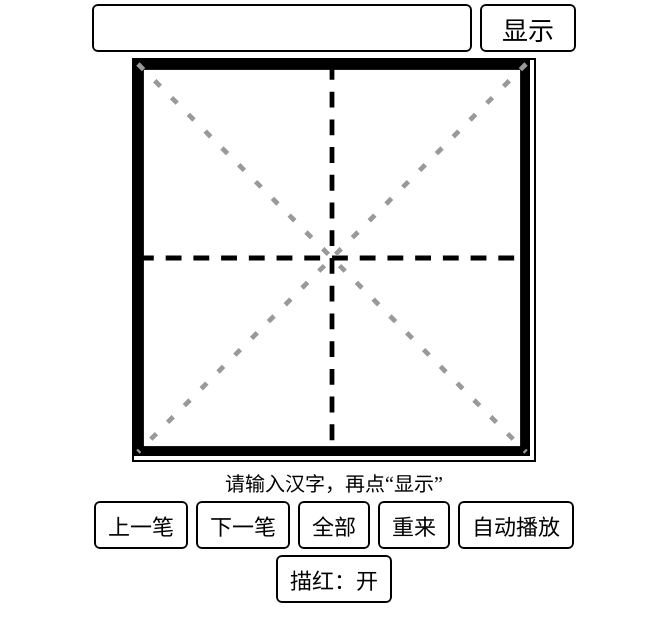
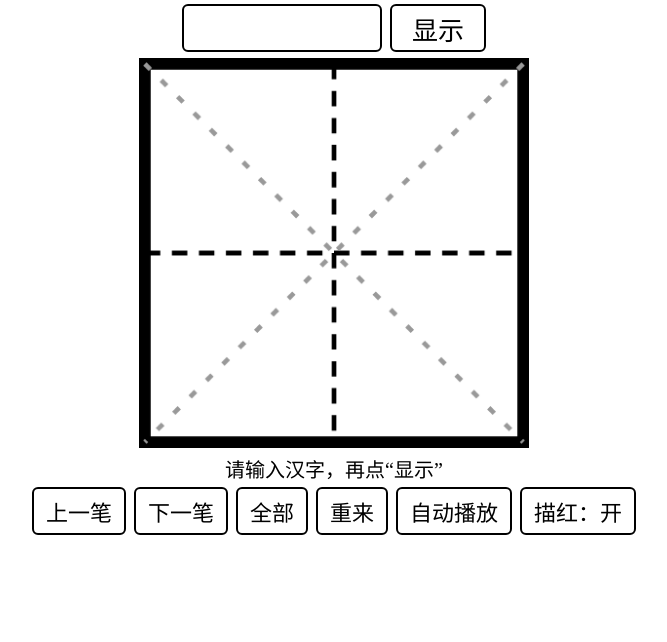
Before and after one commit to FloodLi/hanzi-writer, a plain HTML site: page index.html in a window 1280 px wide. Shown: the whole page, without its empty margins (306-973 px from the left). Drawn offline with Linux system fonts and the light colour scheme.

Commit message:
Update index.html

```diff
--- a/index.html
+++ b/index.html
@@ -8,33 +8,36 @@
 <title>汉字笔顺 · 田字格</title>
 <style>
   /* 为 Kindle 电子墨水屏设计：纯黑白、高对比、无动画、大按钮 */
-  html, body { margin: 0; padding: 0; background: #fff; color: #000;
-    font-family: "Songti SC", SimSun, serif; }
-  #wrap { width: 100%; max-width: 600px; margin: 0 auto; padding: 4px 0; text-align: center; }
+  html, body { margin: 0; padding: 0; width: 100%; height: 100%; overflow: hidden;
+    background: #fff; color: #000; font-family: "Songti SC", SimSun, serif; }
+  #wrap { width: 100%; height: 100%; overflow: hidden; padding: 4px 0; text-align: center;
+    box-sizing: border-box; }
+  form { margin: 0; padding: 0; }
   #bar input, #bar button { box-sizing: border-box; height: 48px; margin: 0 2px;
     vertical-align: middle; font-size: 26px; border: 2px solid #000; }
-  #bar input { width: 380px; padding: 0 8px; text-align: center; background: #fff;
+  #bar input { width: 200px; padding: 0 8px; text-align: center; background: #fff;
     border-radius: 6px; }
   #bar button { padding: 0 20px; }
   button { font-size: 22px; padding: 6px 12px; margin: 3px 2px; background: #fff;
     color: #000; border: 2px solid #000; border-radius: 6px; }
   button.on { background: #000; color: #fff; }
-  #board { width: 400px; height: 400px; margin: 6px auto; border: 2px solid #000; }
-  #board canvas { display: block; }
+  #board { width: 396px; height: 396px; margin: 6px auto; border: 2px solid #000; }
+  #board canvas { display: block; width: 100%; height: 100%; }
   #info { font-size: 20px; margin: 2px 0; height: 1.4em; overflow: hidden; }
   #chars { margin: 2px 0; }
   #steps { margin-top: 6px; text-align: left; font-size: 0; }
-  .step { display: inline-block; width: 90px; height: 90px; margin: 3px 4px;
+  #steps { overflow: hidden; }
+  .step { display: inline-block; width: 15%; margin: 0.6% 0.8%;
     border: 1px solid #000; vertical-align: top; }
-  .step canvas { display: block; }
+  .step canvas { display: block; width: 100%; height: auto; }
 </style>
 </head>
 <body>
 <div id="wrap">
-  <div id="bar">
-    <input id="txt" type="text" value="" maxlength="8">
-    <button id="go">显示</button>
-  </div>
+  <form id="bar" action="#" onsubmit="return false;">
+    <input id="txt" type="text" value="" maxlength="8" autocomplete="off" autocorrect="off" autocapitalize="off">
+    <button id="go" type="button">显示</button>
+  </form>
   <div id="chars"></div>
   <div id="board"><canvas id="cv" width="396" height="396"></canvas></div>
   <div id="info"></div>
@@ -196,7 +199,7 @@
       d.paths = d.paths || [];
       if (!d.paths.length) for (var j = 0; j < d.strokes.length; j++) d.paths.push(parsePath(d.strokes[j]));
       data = d; step = 0;
-      render(); buildSteps();
+      render(); buildSteps(); fit();
       if (startPlayRef) startPlayRef();
     });
   }
@@ -212,19 +215,37 @@
     chars = a; show(0);
   }
 
-  // 禁止缩放，并尽量全屏（隐藏地址栏）
+  // 禁止缩放；页面按屏幕 100% 宽高排版
   document.addEventListener("gesturestart", function (e) { e.preventDefault(); }, false);
-  function fullscreen() {
-    var el = document.documentElement;
-    var f = el.requestFullscreen || el.webkitRequestFullscreen || el.webkitRequestFullScreen ||
-            el.mozRequestFullScreen || el.msRequestFullscreen;
-    try { if (f) f.call(el); } catch (e) {}
-    window.scrollTo(0, 1);
+  function fit() {
+    var de = document.documentElement;
+    var W = window.innerWidth || de.clientWidth, H = window.innerHeight || de.clientHeight;
+    $("wrap").style.height = H + "px";
+    // 固定部分（输入栏、提示、按钮）约 210px，剩余给田字格和笔顺缩略图
+    var size = Math.min(W - 16, Math.max(240, H - 210 - 200));
+    var b = $("board");
+    b.style.width = b.style.height = (size - 4) + "px";
+    var st = $("steps");
+    st.style.height = Math.max(0, H - st.offsetTop - 4) + "px";
+    window.scrollTo(0, 0);
   }
-  window.onload = function () { setTimeout(function () { window.scrollTo(0, 1); }, 100); };
+  window.onload = fit;
+  window.onresize = fit;
+  window.onorientationchange = fit;
 
-  $("go").onclick = function () { fullscreen(); go(); };
-  $("txt").onkeydown = function (e) { if ((e.keyCode || e.which) === 13) go(); };
+  function submit() { $("txt").blur(); window.scrollTo(0, 0); go(); fit(); }
+  $("go").onclick = submit;
+  // 回车与“显示”按钮功能一致
+  $("txt").onkeydown = function (e) {
+    if ((e.keyCode || e.which) === 13) {
+      if (e.preventDefault) e.preventDefault();
+      submit();
+      return false;
+    }
+  };
+  // 键盘弹出/收起后把页面复位，避免画面被推走或放大
+  $("txt").onfocus = function () { window.scrollTo(0, 0); };
+  $("txt").onblur = function () { window.scrollTo(0, 0); };
   $("chars").onclick = function (e) {
     var t = e.target || e.srcElement;
     if (t && t.getAttribute && t.getAttribute("data-i") !== null)
```
